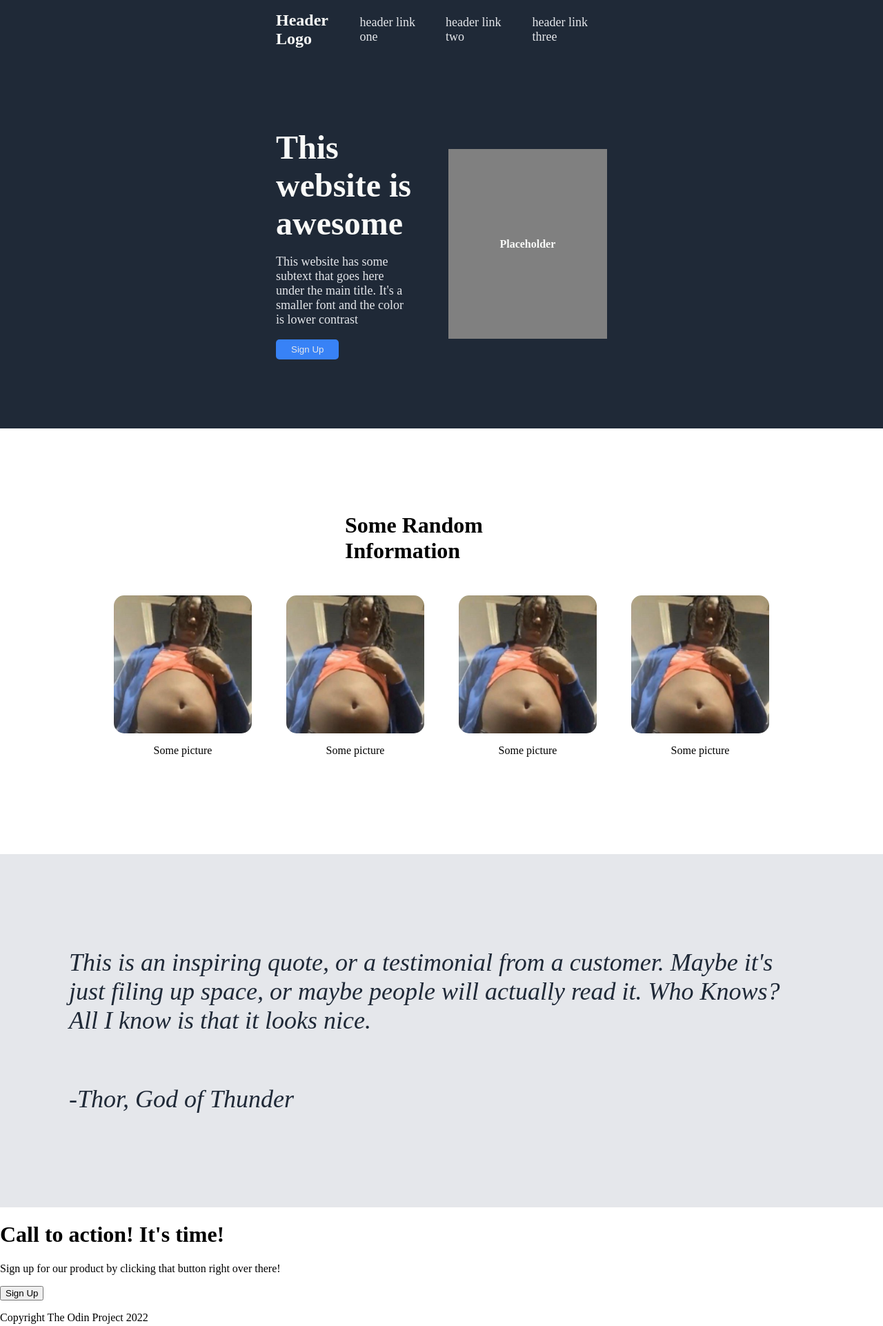
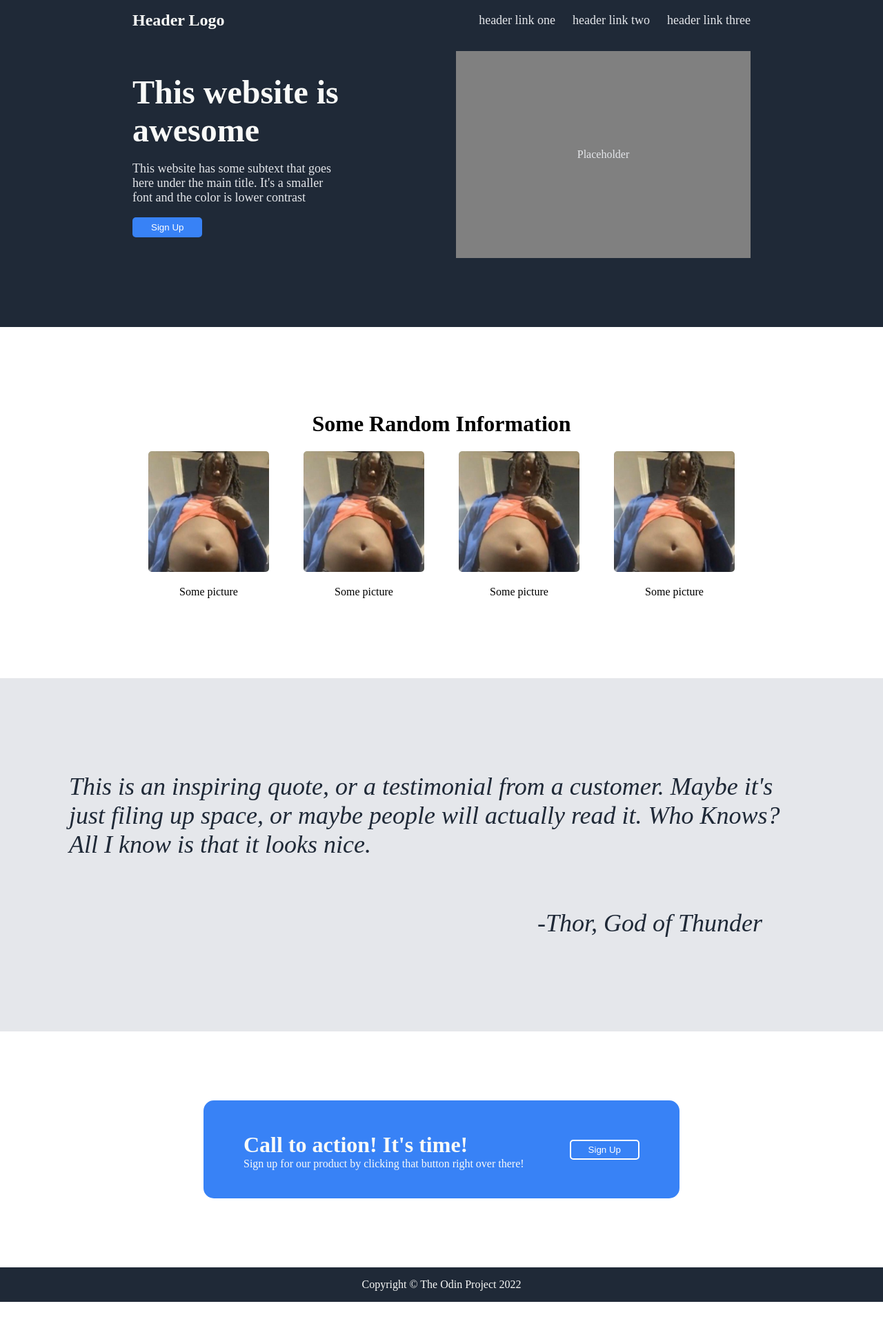
Before and after one commit to TobennaE/Landing-Page-Project, a plain HTML site: page index.html in a window 1280 px wide. Shown: the whole page at 69% size. After the commit the page ends 1887 px from the top, so only its background shows below. Drawn offline with Linux system fonts and the light colour scheme.

Commit message:
I restarted the entire css because of some mistakes in the formatting of the html file. The website is fully functional and ready.

```diff
--- a/index.html
+++ b/index.html
@@ -18,12 +18,11 @@
             <div class="top-middle">
                 <div class="textbutton">
                     <div class="text">
-                        <h1 class="awesome">This website is awesome</h1>
+                        <h1 class="awesome" style="padding-bottom: 0px; margin-bottom: 0px">This website is awesome</h1>
                         <p class="small-awesome">This website has some subtext that goes here under the main title. It's a smaller font and the color is lower contrast</p>
                     </div>
                     <button class="top-button">Sign Up</button>
                 </div>
-                <!-- <img class="picky" src="Images/picky.jpg" alt="Pikcy"> -->
                 <div class="picky">Placeholder</div>
             </div>
         </div>
@@ -49,14 +48,16 @@
             </div>
         </div>
         <div class="quote">
-                <p><em>This is an inspiring quote, or a testimonial from a customer. Maybe it's just filing up space, or maybe people will actually read it. Who Knows? All I know is that it looks nice.</em></p>
-                <p><em>-Thor, God of Thunder</em></p>
+                <p class="quote-text"><em>This is an inspiring quote, or a testimonial from a customer. Maybe it's just filing up space, or maybe people will actually read it. Who Knows? All I know is that it looks nice.</em></p>
+                <p class="quote-text-right"><em>-Thor, God of Thunder</em></p>
         </div>
         <div class="call">
-            <h1>Call to action! It's time!</h1>
-            <p>Sign up for our product by clicking that button right over there!</p>
-            <button>Sign Up</button>
+            <div class="call-group">
+                <h1 style="padding-bottom: 0px; margin-bottom: 0px">Call to action! It's time!</h1>
+                <p style="padding-top: 0px; margin-top: 0px">Sign up for our product by clicking that button right over there!</p>
+            </div>
+            <button class="bottom-button">Sign Up</button>
         </div>
-        <div class="footer"><p>Copyright The Odin Project 2022</p></div>
+        <div class="footer"><p>Copyright © The Odin Project 2022</p></div>
     </body>
 </html>
--- a/style.css
+++ b/style.css
@@ -2,104 +2,142 @@ body{
     margin: 0px;
     padding: 0px;
 }
-ul {
-    list-style-type: none;
+a{
+    text-decoration: none;
+    color: #E5E7EB;
+}
+ul{
+    list-style: none;
     padding: 0px;
     margin: 0px;
     display: flex;
     gap: 25px;
+    font-size: 18px;
 }
-
-a, .small-awesome {
-    text-decoration: none;
+.headlog{
+    font-size: 24px;
+    color: #F9FAF8;
+}
+.awesome{
+    font-size: 48px;
+    font-weight: bolder;
+    color: #F9FAF8;
+}
+.small-awesome{
+    font-size: 18px;
     color: #E5E7EB;
-    font-size: 18px;
-
+}
+.picky{
+    background-color: gray;
+    width: 750px;
+    height: 300px;
+    display: flex;
+    justify-content: center;
+    align-items: center;
+    color: #E5E7EB;
+}
+.top-button{
+    background-color: #3882F6;
+    color: white;
+    border-radius: 5px;
+    border-color: transparent;
+    padding-left: 25px;
+    padding-right: 25px;
+    padding-top: 5px;
+    padding-bottom: 5px;
+    text-align: center;
 }
 .gray{
     background-color: #1F2937;
     display: flex;
     flex-direction: column;
-    margin: 0px;
+    align-items: center;
     padding-bottom: 100px;
-    gap: 100px;
+    gap: 15px;
 }
-.headlog{
-    font-size: 24px;
-    font-weight: bold;
-    color: #F9FAF8;
-}
-.picky{
-    color: #f9faf8;
-    font-weight: bold;
-    background-color: gray;
-    width: 950px;
-    height: 275px;
-    display: flex;
-    align-items: center;
-    justify-content: center;
-}
-.awesome{
-    font-size: 48px;
-    color: #F9FAF8;
-    padding: 0px;
-    margin: 0px;
-}
-.top-button{
-    background-color: #3882F6;
-    color: #E5E7EB;
-    border-radius: 5px;
-    border-color: transparent;
-    padding-top: 5px;
-    padding-bottom: 5px;
-    padding-left: 20px;
-    padding-right: 20px;
-}
-.header {
+.header{
     display: flex;
     align-items: center;
     justify-content: space-between;
-    margin-left: 400px;
-    margin-right: 400px;
+    width: 70%;
 }
 .top-middle{
     display: flex;
-    align-items: center;
-    justify-content: center;
-    margin-left: 400px;
-    margin-right: 400px;
-    gap: 50px;
+    justify-content: space-between;
+    align-items: flex-start;
+    width: 70%;
+}
+.text{
+    display: flex;
+    flex-direction: column;
+    width: 65%;
 }
 .middle-img{
-    height: 200px;
-    width: 200px;
-    border-radius: 15px;
+    width: 175px;
+    height: 175px;
+    border-radius: 5px;
 }
-
 .middle{
     display: flex;
     flex-direction: column;
     align-items: center;
-    justify-content: center;
-    margin-left: 400px;
-    margin-right: 400px;
+    flex-direction: center;
+    flex-wrap: wrap;
     padding: 100px;
 }
 .middle-img-flex{
     display: flex;
+    gap: 50px;
+    text-align: center;
+    flex-wrap: wrap;
 }
-
-.middle-img-group{
+.quote{
+    background-color: #E5E7EB;
+    color: #1F2937;
+    font-size: 36px;
+    font-weight: lighter;
+    font-style: italic;
+    text-align: left;
     display: flex;
     flex-direction: column;
+    justify-content: center;
+    padding: 100px;
+    margin-bottom: 100px;
+}
+.quote-text-right{
+   text-align: right;
+   padding-right: 75px;
+}
+.call{
+    background-color: #3882F6;
+    display: flex;
+    justify-content: space-around;
+    align-items: center;
     padding: 25px;
+    border-radius: 15px;
+    width: 50%;
+    margin: 0 auto;
+}
+.call-group{
+    color: #F9FAF8;
+}
+.bottom-button{
+    background-color: #3882F6;
+    color: white;
+    border-radius: 5px;
+    border-color: white;
+    border-style: solid;
+    padding-left: 25px;
+    padding-right: 25px;
+    padding-top: 5px;
+    padding-bottom: 5px;
     text-align: center;
 }
-.quote{
-    color: #1F2937;
-    background-color: #E5E7EB;
-    padding: 100px;
-    font-size: 36px;
+.footer{
+    background-color: #1F2937;
     display: flex;
-    flex-direction: column;
+    justify-content: center;
+    align-items: center;
+    margin-top: 100px;
+    color: #F9FAF8;
 }
```
